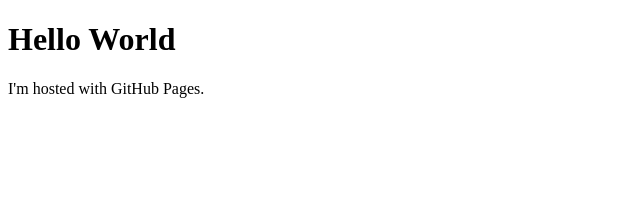
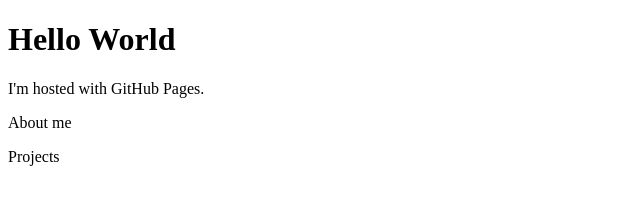
Before and after one commit to Sl33per/Sl33per.github.io, a plain HTML site: page index.html in a window 1280 px wide. Shown: the whole page, without its empty margins (0-640 px from the left). Drawn offline with Linux system fonts and the light colour scheme.

Commit message:
Initial Commit

```diff
--- a/index.html
+++ b/index.html
@@ -3,5 +3,7 @@
 	<body>
 		<h1>Hello World</h1>
 		<p>I'm hosted with GitHub Pages.</p>
+		<p>About me</p>
+		<p>Projects</p>
 	</body>
 </html>
```
